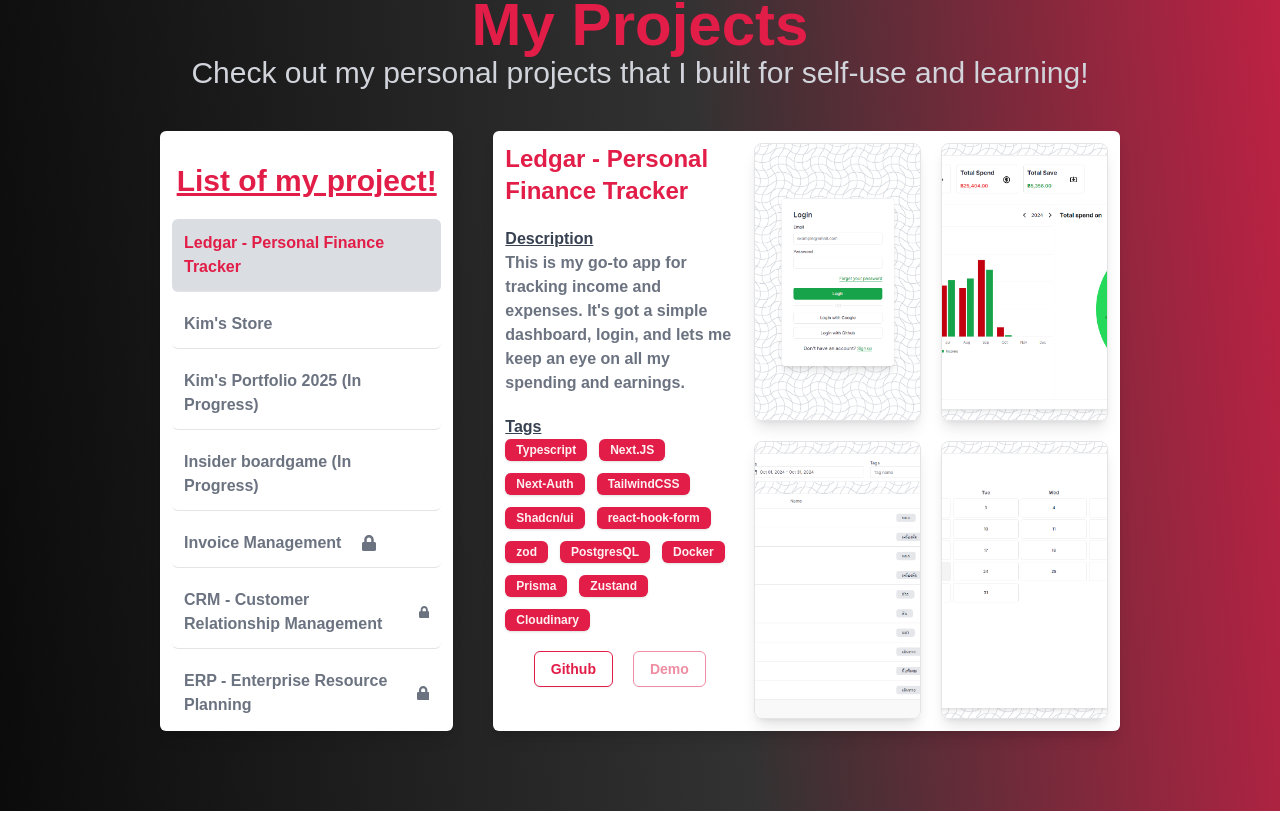
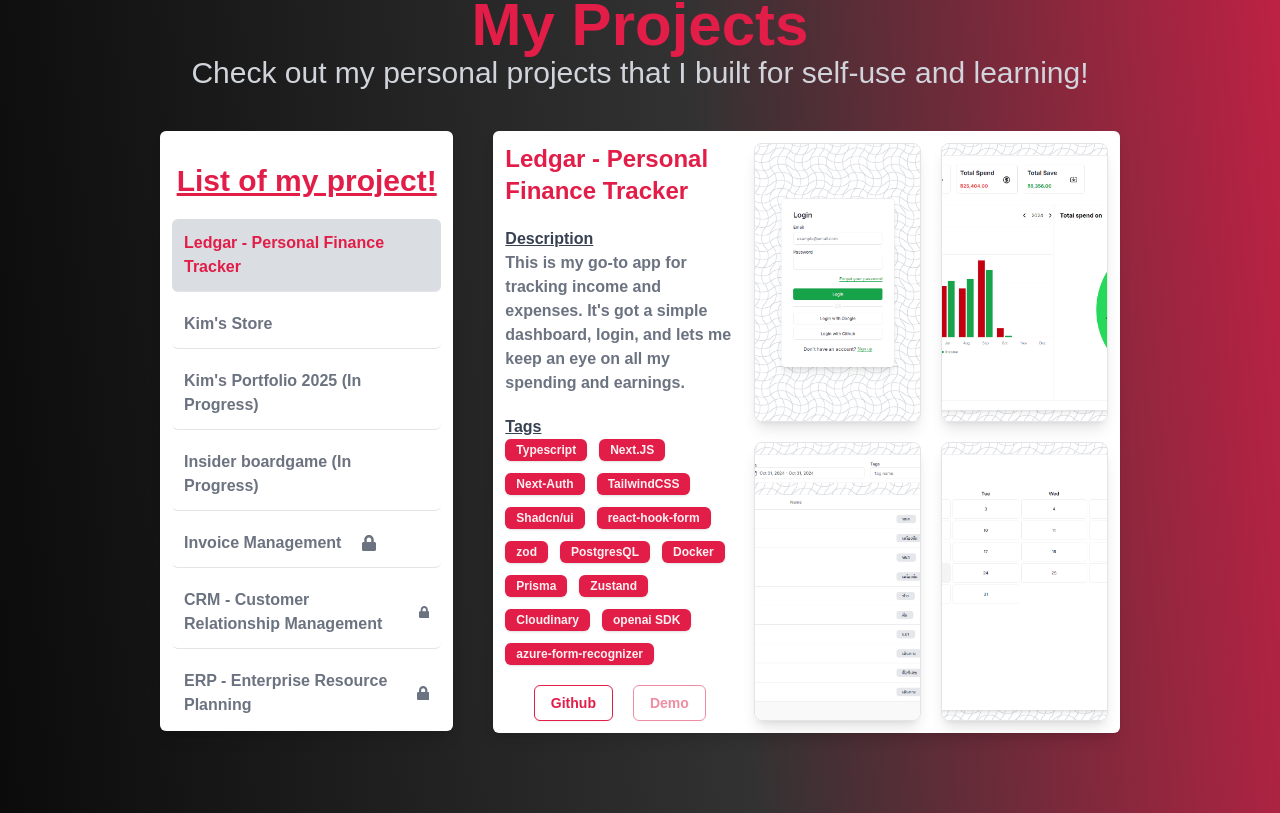
Before and after one commit to lethal1147/portfolio-kim, a Next.js app: page / in a window 1280 px wide. Shown: the part 1773-2586 px from the top of the page. Built offline with nearby package versions, Linux system fonts and the light colour scheme.

Commit message:
feat: add more skill on ledgar project.

```diff
--- a/src/data/projects.ts
+++ b/src/data/projects.ts
@@ -25,6 +25,8 @@ export const PROJECTS_LISTS: ProjectsType[] = [
       "Prisma",
       "Zustand",
       "Cloudinary",
+      "openai SDK",
+      "azure-form-recognizer"
     ],
     screenshots: [
       { path: `${BASE_IMAGE_PATH}${LEDGAR_PATH}/login.png`, alt: "login page" },
```
